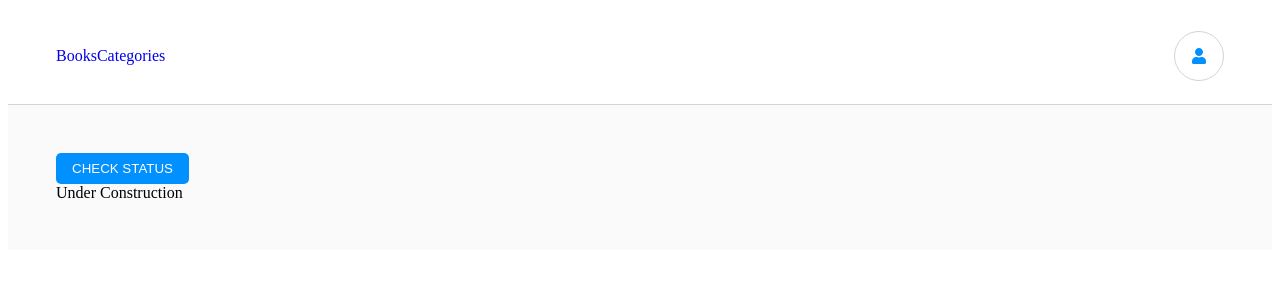
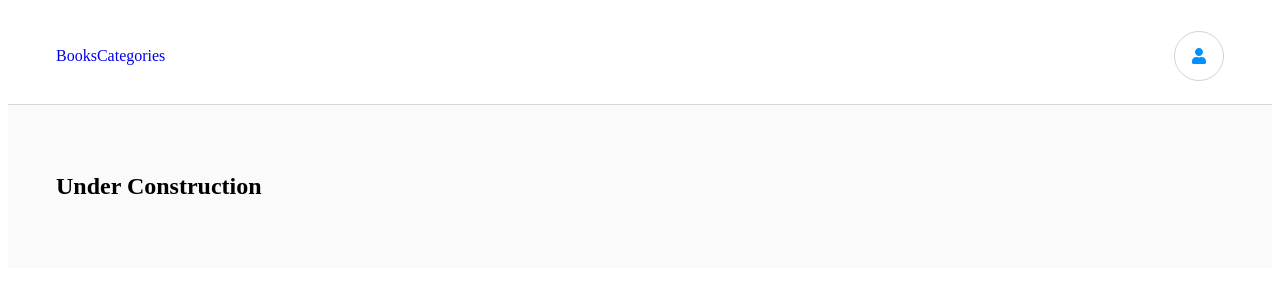
Before and after one commit to ashmalzahra/bookstore, a React (Create React App) app: page /categories in a window 1280 px wide. Both pictures are taken after a click on the button "CHECK STATUS". Shown: the top 300 px of the page. Built offline with nearby package versions, Linux system fonts and the light colour scheme.

Commit message:
Refractor categories route according to its style

```diff
--- a/src/routes/categories.jsx
+++ b/src/routes/categories.jsx
@@ -4,14 +4,18 @@
 const Categories = () => {
   const dispatch = useDispatch();
   const { categories } = useSelector((state) => state.categories);
-
-  return (
-    <div>
-      <button type="button" onClick={() => dispatch(status())}>Check Status</button>
-      <br />
-      <span>{categories}</span>
-    </div>
-  );
+  let content;
+  if (categories.length > 0) {
+    content = <h2>{categories}</h2>;
+  } else {
+    content = (
+      <button type="button" onClick={() => dispatch(status())}>
+        Check status
+      </button>
+    );
+  }
+  return <section>{content}</section>;
 };
 
+
 export default Categories;
```
